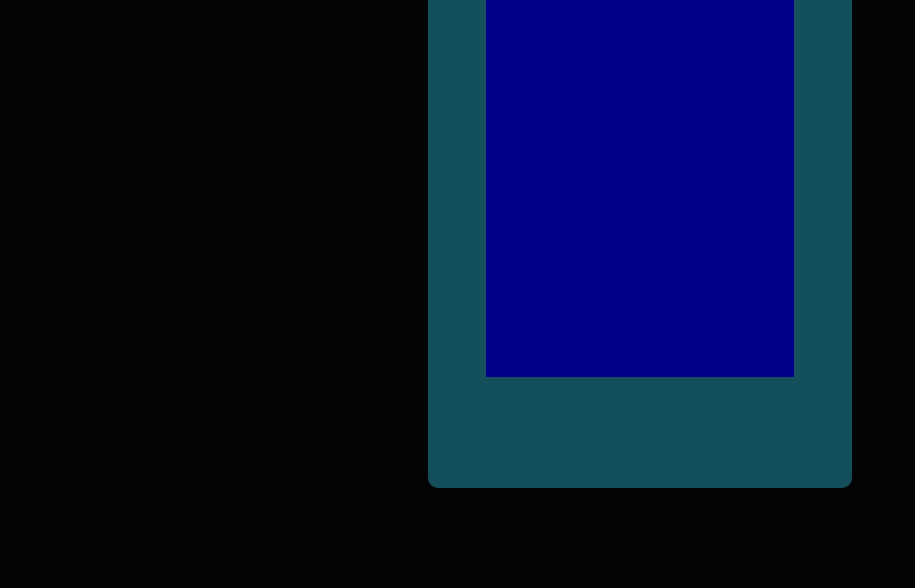
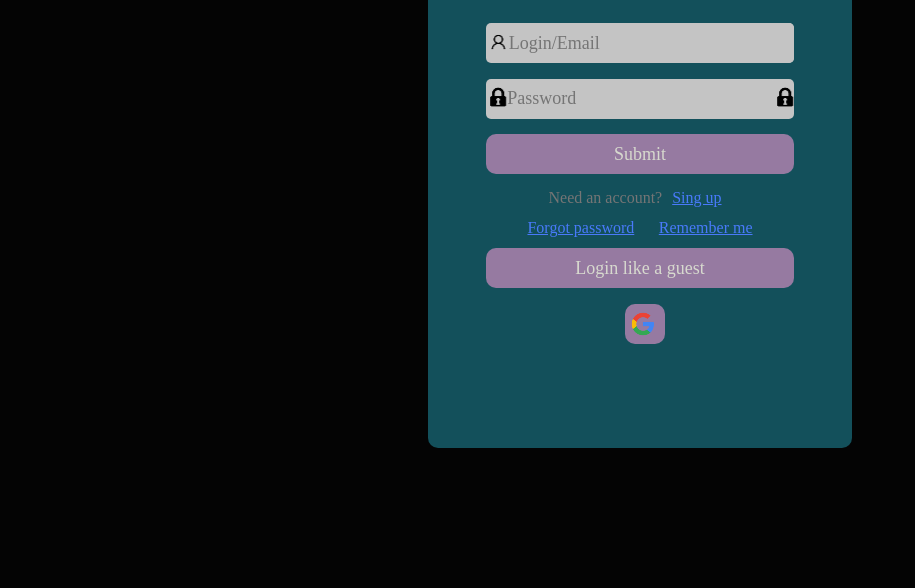
Before and after one commit to RuslanYaremenkoWizardsDev/Hackaton_team7, a website built with webpack: page frontend/Client/index.html in a window 1280 px wide. Shown: the part 212-800 px from the top of the page, without its empty margins (0-915 px from the left). Built offline with nearby package versions, Linux system fonts and the light colour scheme.

Commit message:
done autorization

```diff
--- a/frontend/Client/index.html
+++ b/frontend/Client/index.html
@@ -10,16 +10,35 @@
    <div class="content-block">
         <h1 class="content-block--name-page">Authorization</h1>
         <div class="content-block__main">
+            <div class="content-block__main__block">
+                <div class="content-block__main__block--login"></div>
+                <input type="text" class="content-block__main__block" placeholder="Login/Email">
+            </div>
+            <div class="content-block__main__block">
+                <div class="content-block__main__block--password"></div>
+                <input class="content-block__main__block" placeholder="Password" type="password" name="pass">
+                <div class="content-block__main__block--password" id="show-password"></div>
+            </div>
+            <button class="content-block__main--btn">Submit</button>
+            <div class="content-block__main--text">Need an account?<a href="">Sing up</a></div>
+            <div class="content-block__main--password">
+                <a href="" class="left">Forgot password</a>
+                <a href="" class="right">Remember me</a>
+            </div>
+            <button class="content-block__main--btn">Login like a guest</button>
+            <button class="content-block__main--google"><div class="google"></div></button>
+        </div>
 
-        </div>
     </div>
-    <div></div>
+
+    <!-- <div></div>
     <p>login</p>
     <input type="text" id="loginAuth">
     <p>password</p>
     <input type="text" id="passwordAuth">
     <button id="submitBtnAuth">submit</button>
     <a href="registrPage.html">registrPage</a>
-    <button id = 'guestEnter'>enter as guest</button>
+    <button id = 'guestEnter'>enter as guest</button>-->
+
 </body>
 </html>
--- a/frontend/logicPages/authLogic.js
+++ b/frontend/logicPages/authLogic.js
@@ -2,7 +2,6 @@
 import {postRequestWithoutToken}  from "../src/request"
 
 import '../style/style.scss'
-
 import urls from "../constans/const"
 import redirect from "../src/redirect"
 import { validateLogin, validatePassword, validateEmail } from "../client/validation/validation"
--- /dev/null
+++ b/frontend/style/reqPage.scss
@@ -0,0 +1,3 @@
+body{
+    background: indigo;
+}
--- a/frontend/style/style.scss
+++ b/frontend/style/style.scss
@@ -1,6 +1,7 @@
 @import './const.scss';
 @import './header.scss';
 @import './mainPage.scss';
+@import './reqPage.scss';
 *{
   //  box-sizing: border-box;
     margin: 0;
@@ -31,9 +32,14 @@ select{
     border: none;
     outline: none;
 }
+a{
+    color: #497AFA;
+    font-size: 16px;
+    padding: 10px;
+}
 .content-block{
     width: 30%;
-    height: 70vh;
+    height: 60vh;
     background: $content-bg;
     border-radius: 10px;position: absolute;
     top: 50%;
@@ -43,26 +49,92 @@ select{
     padding: 20px;
     &--name-page{
         text-align: center;
+        font-size: 32px;
         color: $color-text;
     }
     &__main{
         width: 80%;
-        height: 55vh;
-        background: darkblue;
-        margin: 2% auto;
-      /*  &__dropdown{
+        height: 50vh;
+        margin: 10% auto;
+        &__block{
             width: 100%;
             height: 40px;
-            background: $color-inpt;
+            background: $color-input-bg;
             border-radius: 5px;
-            &--icon{
+            display: flex;
+            margin: 0 0 5% 0;
+            &--login{
                 width: 24px;
                 height: 24px;
-                background: darkgoldenrod;
+                background: url(./img/login.png);
+                background-size: cover;
+                margin-top: 2%;
             }
-        }*/
+            &--password{
+                width: 24px;
+                height: 24px;
+                background: url(./img/password.png);
+                background-size: cover;
+                margin-top: 2%;
+            }
+            &--show{
+                width: 30px;
+                height: 24px;
+                background: url(./img/view-black.png);
+                background-size: cover;
+                margin: 3%;
+            }
+        }
+        &--btn{
+            width: 100%;
+            height: 40px;
+            background: $color-text-input;
+            border-radius: 10px;
+            margin: 0 0 5% 0;
+            color: #D7D9CE;
+        }
+        &--text{
+            font-size: 16px;
+            text-align: center;
+            color: #757575;
+        }
+        &--password{
+            text-align: center;
+            padding: 10px 0 10px ;
+        }
+        &--google{
+            width: 40px;
+            height: 40px;
+            background: $color-text-input;
+            border-radius: 10px;
+            margin: 0 0 5% 0;
+            margin: 0 45%;
+            color: #D7D9CE;
+            padding: 2%;
+        }
+
     }
+
 }
 .hide{ //role hide
     display: none;
 }
+.login__inpt{
+    margin-left: 5%;
+}
+.view{
+    background: url(./img/setting.png);
+}
+.google{
+    width: 24px;
+    height: 24px;
+    background: url(./img/logo-google.png);
+    background-size: cover;
+}
+
+//registration
+.fds{
+    background: gold;
+    height: 500px;
+    width: 500px;
+}
```
Also changed, not shown: frontend/Client/registrPage.html (+6 -2 lines), frontend/Client/modal/showModalFields.js (line endings or trailing spaces).
